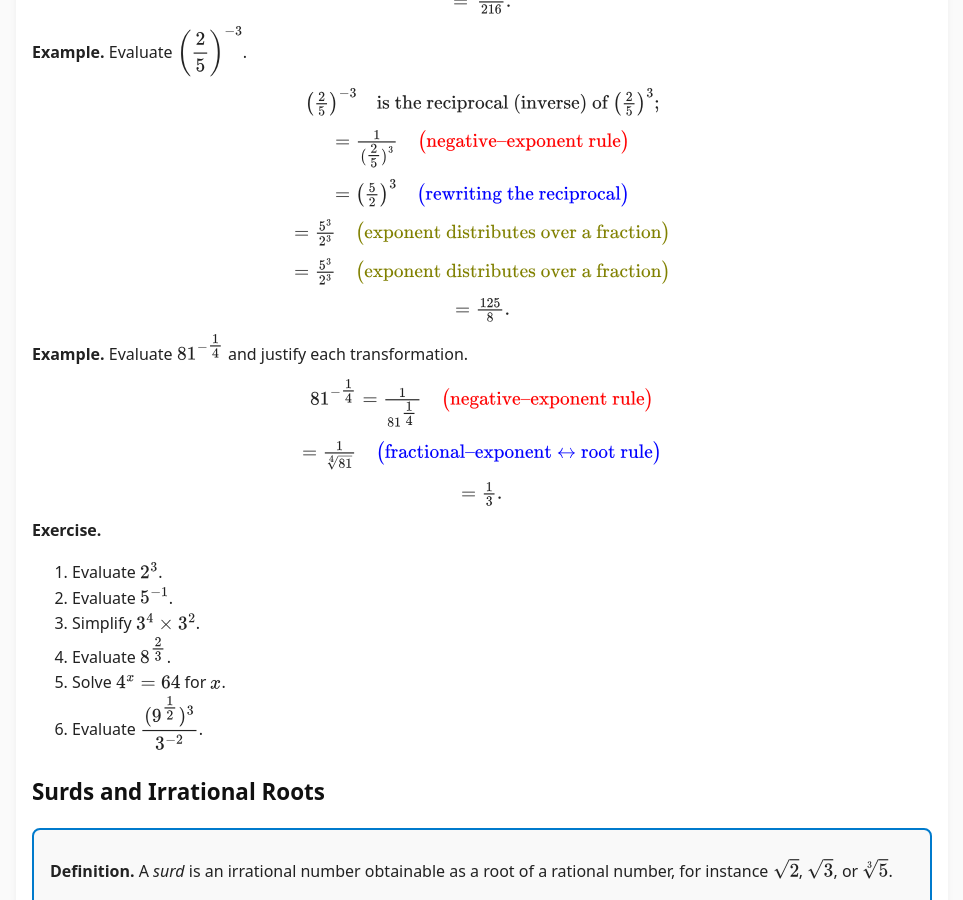
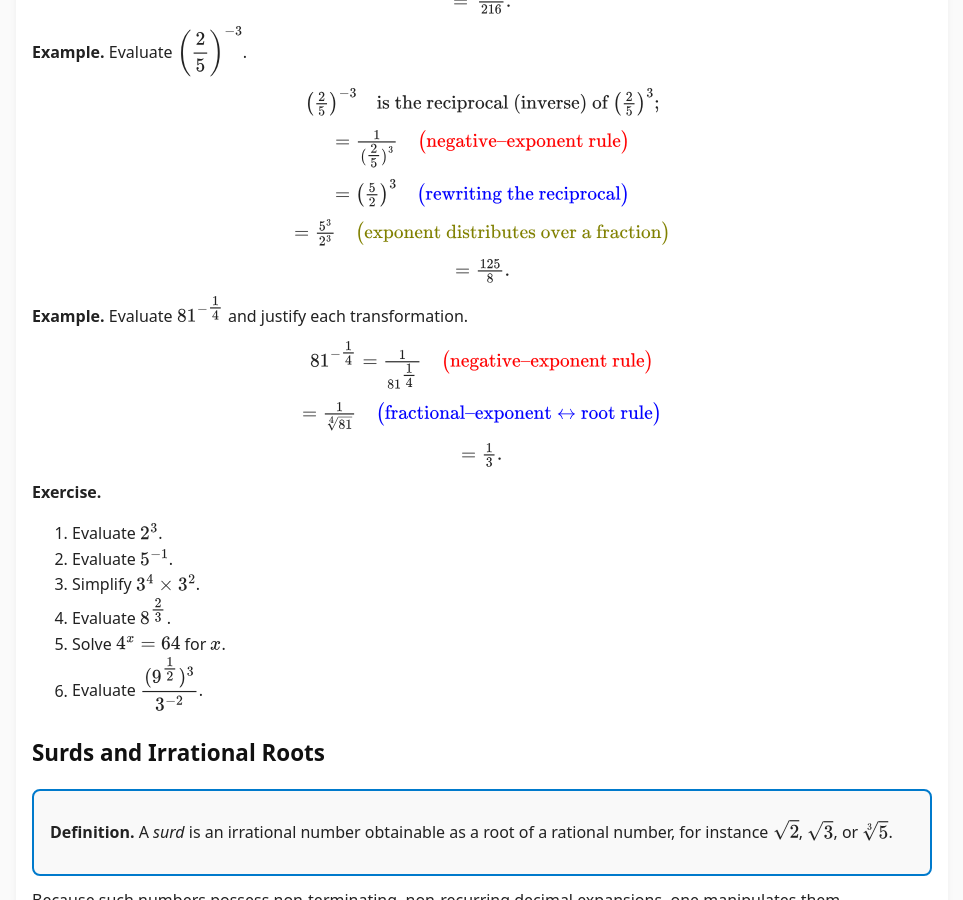
Before and after one commit to SaleemKamaludin/SaleemKamaludin.github.io, a Jekyll site: the page built from courses/math-1115/lecture-notes/lecture3.md, in a window 1280 px wide and 900 px high, scrolled down 2653 px. Shown: the whole window, without its empty margins (158-1121 px from the left). Built offline with Jekyll 4.4.1, drawn with Linux system fonts in a browser that asks for light colours.

Commit message:
Fix duplicate content in lecture3.md
Removed duplicate fraction exponentiation explanation.

```diff
--- a/courses/math-1115/lecture-notes/lecture3.md
+++ b/courses/math-1115/lecture-notes/lecture3.md
@@ -419,9 +419,7 @@ To ensure consistency, these operations must be performed in a **specific order*
 
 
 <p style="text-align:center;">
-    \( = \frac{5^{3}}{2^{3}} \quad
-       \textcolor{olive}{\bigl(\text{exponent distributes over a fraction}\bigr)} \)
-  </p><p style="text-align:center;">
+      </p><p style="text-align:center;">
     \( = \frac{5^{3}}{2^{3}} \quad
        \textcolor{olive}{\bigl(\text{exponent distributes over a fraction}\bigr)} \)
   </p>
```
